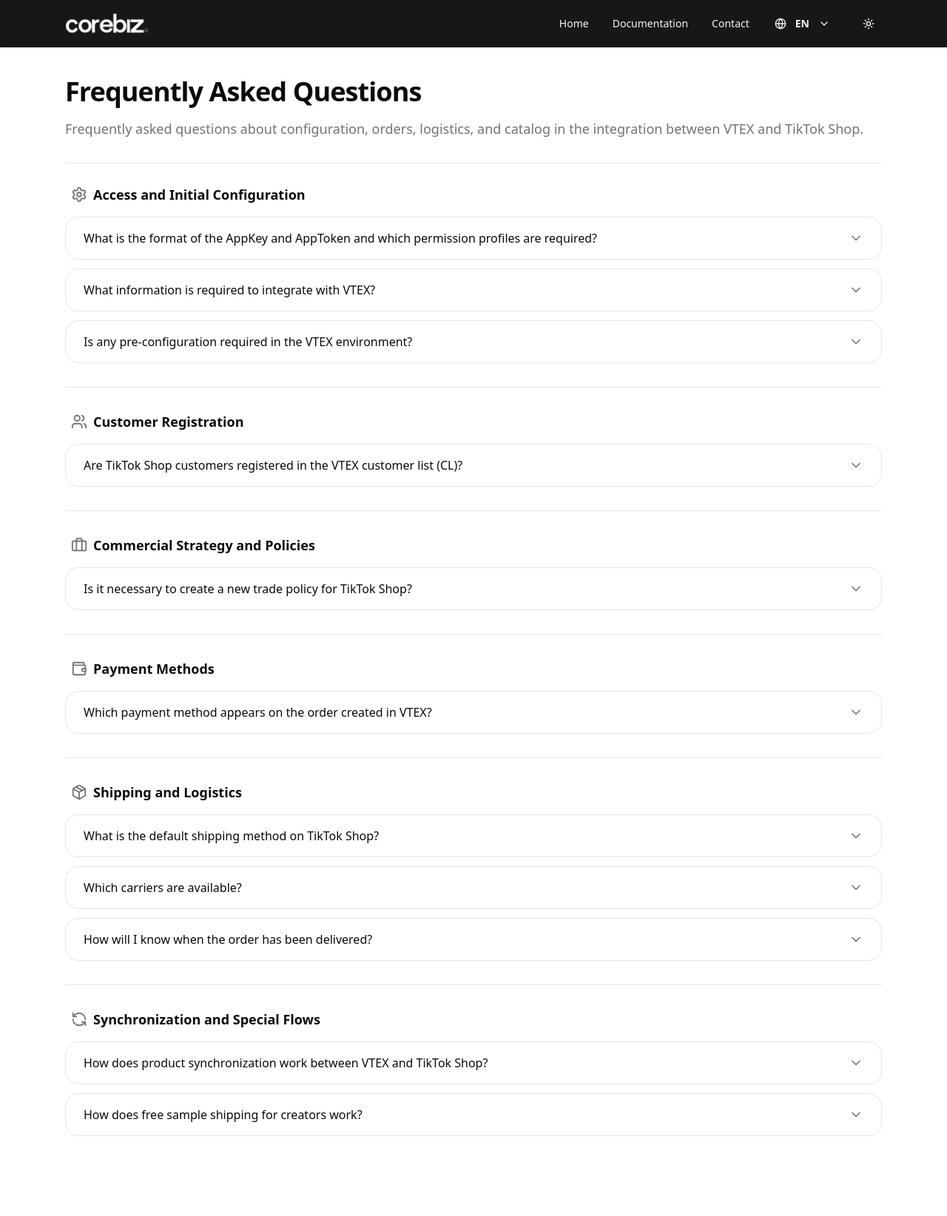
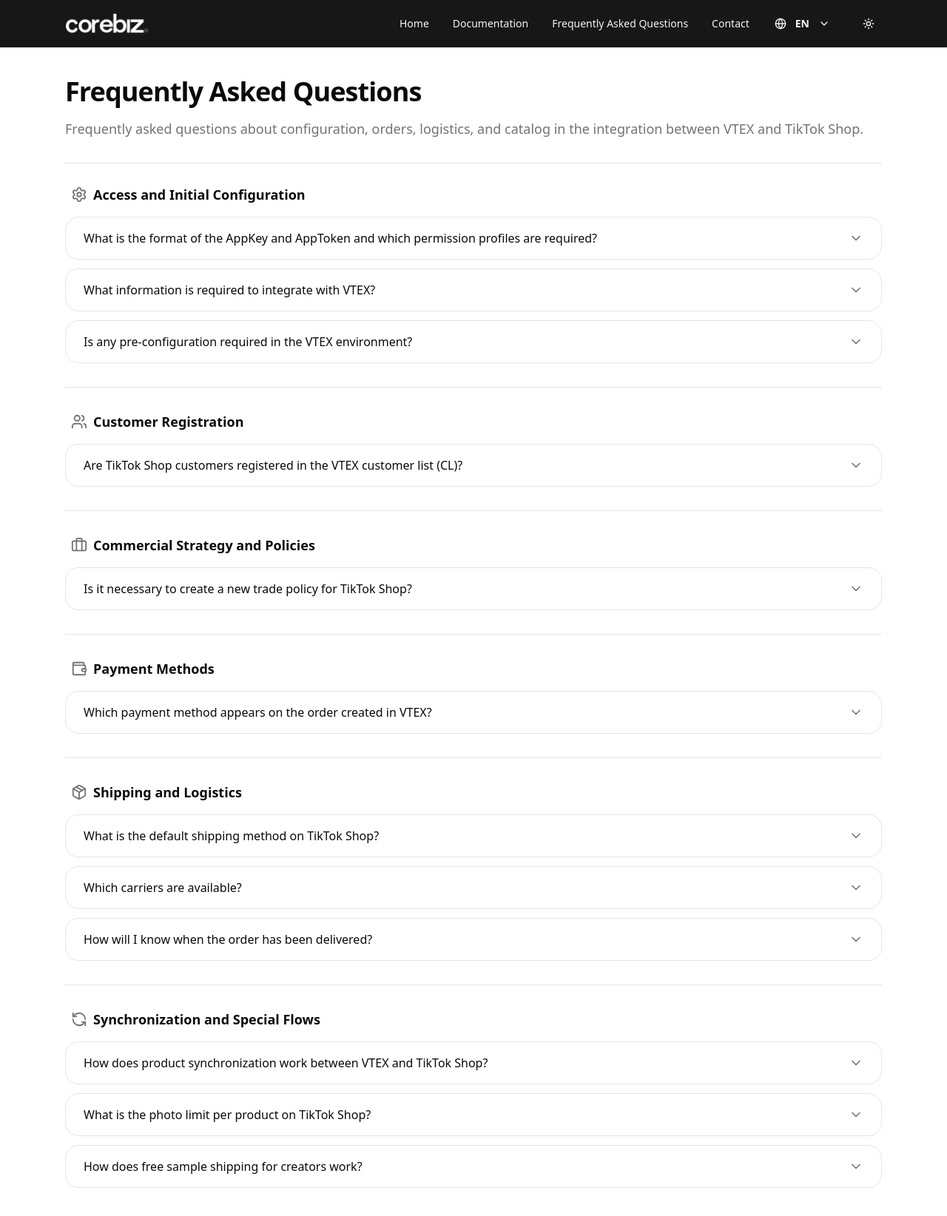
Before and after one commit to corebiz-global/tiktok-lp, a Next.js app: page /faq in a window 1280 px wide. Shown: the top 1644 px of the page at 74% size. Built offline with nearby package versions, Linux system fonts and the light colour scheme.

Commit message:
feat: faq quantidade de imagens por produto

```diff
--- a/src/app/faq/components/products.tsx
+++ b/src/app/faq/components/products.tsx
@@ -43,6 +43,17 @@
         </CustomAccordionContent>
       </CustomAccordionItem>
 
+      {/* Quantidade de imagens */}
+      <CustomAccordionItem value="product-images-limit">
+        <CustomAccordionTrigger>{t("faq.products.images.question")}</CustomAccordionTrigger>
+
+        <CustomAccordionContent className="space-y-3">
+          <p>
+            <Trans i18nKey="faq.products.images.answer" />
+          </p>
+        </CustomAccordionContent>
+      </CustomAccordionItem>
+
       {/* Amostras grátis */}
       <CustomAccordionItem value="free-samples">
         <CustomAccordionTrigger>{t("faq.products.samples.question")}</CustomAccordionTrigger>
--- a/src/layout/components/header-desktop.tsx
+++ b/src/layout/components/header-desktop.tsx
@@ -31,6 +31,9 @@
           <Link href="/docs" className="text-sm font-medium text-neutral-100 hover:text-white">
             {t("header.nav.docs")}
           </Link>
+          <Link href="/faq" className="text-sm font-medium text-neutral-100 hover:text-white">
+            {t("docs.pages.faq")}
+          </Link>
           <Link href="/contacts" className="text-sm font-medium text-neutral-100 hover:text-white">
             {t("header.nav.contact")}
           </Link>
--- a/src/layout/components/header-mobile.tsx
+++ b/src/layout/components/header-mobile.tsx
@@ -72,6 +72,11 @@
                   {t("header.nav.docs")}
                 </Link>
               </DrawerClose>
+              <DrawerClose asChild>
+                <Link href="/faq" className="text-base font-medium text-neutral-100 hover:text-white">
+                  {t("docs.pages.faq")}
+                </Link>
+              </DrawerClose>
 
               <DrawerClose asChild>
                 <Link href="/contacts" className="text-base font-medium text-neutral-100 hover:text-white">
--- a/src/locale/en.json
+++ b/src/locale/en.json
@@ -351,6 +351,8 @@
   "faq.products.sync.paragraphs.realtime": "Synchronization happens <strong>automatically and in real time</strong>, as long as the product is properly published and linked between the platforms.",
   "faq.products.sync.alert.title": "Important note",
   "faq.products.sync.alert.description": "Stock and price synchronization considers the <strong>trade policy configured in the connector panel</strong>. Make sure the trade policy used in VTEX to display prices and control stock is the same one configured for synchronization with TikTok Shop.",
+  "faq.products.images.question": "What is the photo limit per product on TikTok Shop?",
+  "faq.products.images.answer": "TikTok Shop accepts up to <strong>9 images per product</strong>. If the product has more photos in VTEX, only the first nine will be considered during integration.",
   "faq.products.samples.question": "How does free sample shipping for creators work?",
   "faq.products.samples.paragraphs.flow": "Free sample shipping follows a different flow compared to standard TikTok Shop orders and is handled in a more manual way.",
   "faq.products.samples.paragraphs.tracking": "Currently, TikTok has limitations regarding compatible carriers for this type of shipment. Therefore, it is necessary to generate and manually insert the <strong>tracking code</strong> in VTEX, either directly in the order or via ERP.",
--- a/src/locale/pt.json
+++ b/src/locale/pt.json
@@ -352,6 +352,8 @@
   "faq.products.sync.paragraphs.realtime": "A sincronização ocorre de forma <strong>automática e em tempo real</strong>, desde que o produto esteja devidamente publicado e vinculado entre as plataformas.",
   "faq.products.sync.alert.title": "Observação importante",
   "faq.products.sync.alert.description": "A sincronização de estoque e preço considera a <strong>política comercial configurada no painel do conector</strong>. Certifique-se de que a política utilizada na VTEX para exibir preços e controlar estoque seja a mesma configurada para sincronização com o TikTok Shop.",
+  "faq.products.images.question": "Qual é o limite de fotos por produto no TikTok Shop?",
+  "faq.products.images.answer": "O TikTok Shop aceita até <strong>9 imagens por produto</strong>. Caso o produto tenha mais fotos na VTEX, apenas as nove primeiras serão consideradas na integração.",
   "faq.products.samples.question": "Como funciona o envio de amostras grátis para creators?",
   "faq.products.samples.paragraphs.flow": "O envio de amostras grátis possui um fluxo diferente do envio padrão de pedidos no TikTok Shop e é realizado de forma mais manual.",
   "faq.products.samples.paragraphs.tracking": "Atualmente, o TikTok possui limitações quanto às transportadoras compatíveis para esse tipo de envio. Por isso, é necessário gerar e inserir o <strong>código de rastreio manualmente</strong> na VTEX, seja diretamente no pedido ou via ERP.",
```
